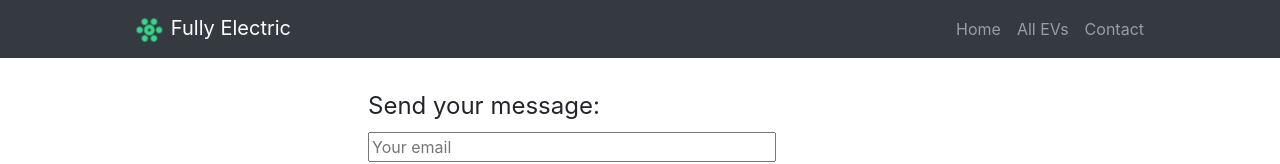
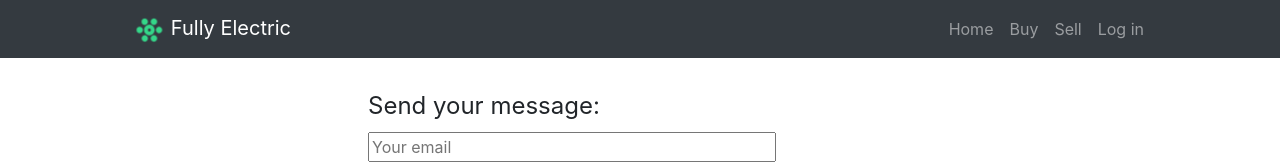
Before and after one commit to goncalog/fully-electric, a React (Create React App) app in the folder fully-electric-frontend/: page /contact/seller/1 in a window 1280 px wide. Shown: the top 164 px of the page. Built offline with nearby package versions, Linux system fonts and the light colour scheme.

Commit message:
Update links in Navigation React component to include sign up and log in

```diff
--- a/fully-electric-frontend/src/components/Navigation.js
+++ b/fully-electric-frontend/src/components/Navigation.js
@@ -42,21 +42,35 @@ function Navigation(props) {
                                     to="/evs"
                                     onClick={() => setExpanded(false)}
                                 >
-                                    All EVs
+                                    Buy
                                 </Link>
                             </Nav.Item>
 
                             <Nav.Item
                                 className={`${
-                                    props.location.pathname === "/contact" ? "active" : ""
+                                    props.location.pathname === "/seller/signup" ? "active" : ""
                                 }`}
                             >
                                 <Link
                                     className="nav-link"
-                                    to="/contact"
+                                    to="/seller/signup"
                                     onClick={() => setExpanded(false)}
                                 >
-                                    Contact
+                                    Sell
+                                </Link>
+                            </Nav.Item>
+
+                            <Nav.Item
+                                className={`${
+                                    props.location.pathname === "/seller/login" ? "active" : ""
+                                }`}
+                            >
+                                <Link
+                                    className="nav-link"
+                                    to="/seller/login"
+                                    onClick={() => setExpanded(false)}
+                                >
+                                    Log in
                                 </Link>
                             </Nav.Item>
                         </Nav>
```
